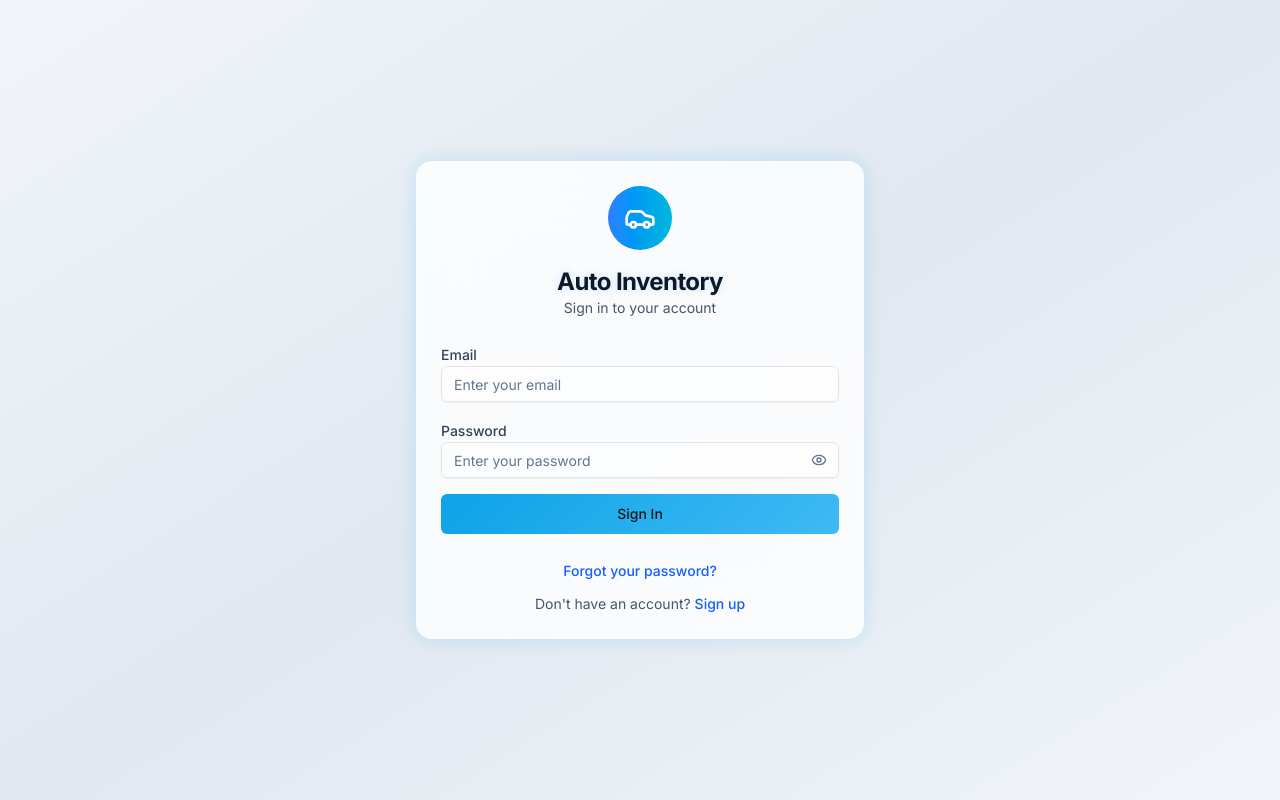
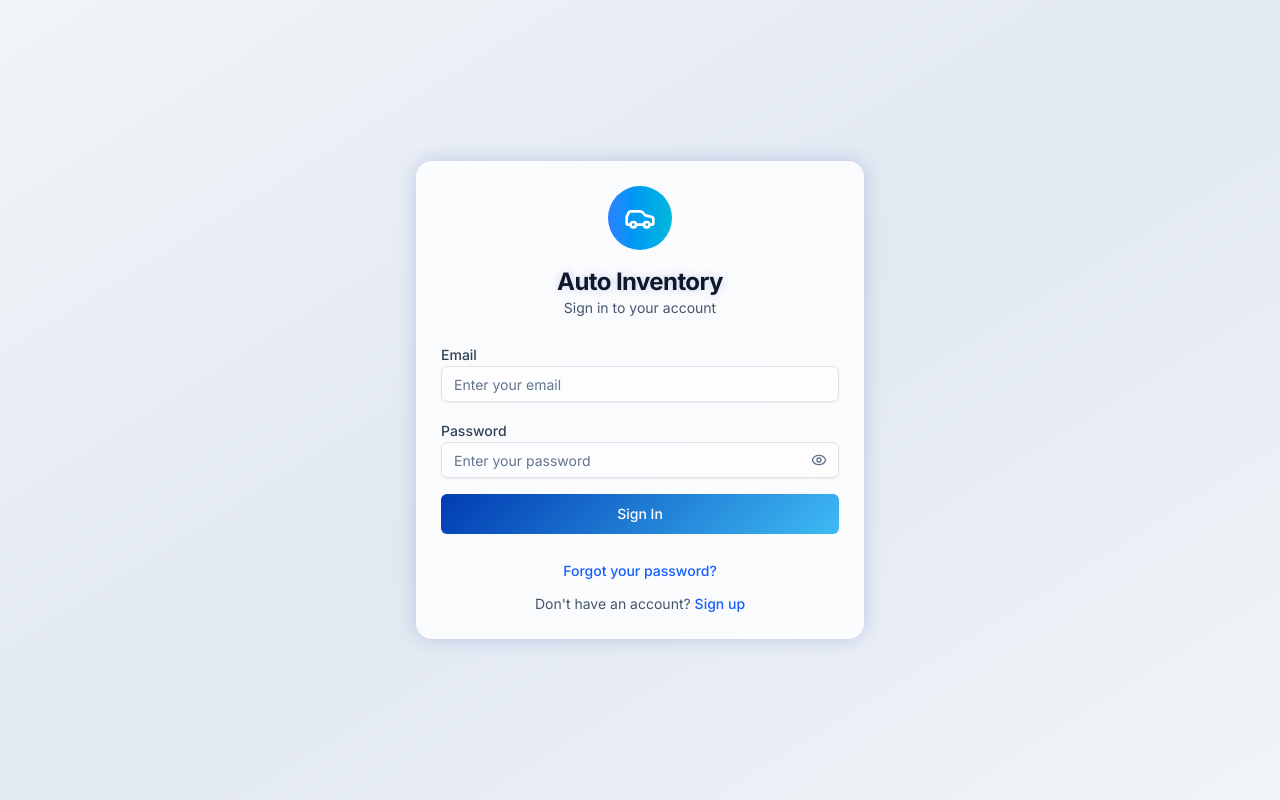
Before and after one commit to AlrightTech/Auto-Inventory-Management, a Next.js app: page /auth/login in a window 1280 px wide. Built offline with nearby package versions, Linux system fonts and the light colour scheme; no server answers.

Commit message:
Light mode fixes

```diff
--- a/src/app/admin/AdminLayoutClient.tsx
+++ b/src/app/admin/AdminLayoutClient.tsx
@@ -18,7 +18,7 @@ export function AdminLayoutClient({ user, children }: AdminLayoutClientProps) {
   const { unreadCount } = useUnreadMessages(user.id);
 
   return (
-    <div className="min-h-screen bg-gradient-to-br from-slate-100 via-slate-200 to-slate-100 dark:from-slate-900 dark:via-slate-800 dark:to-slate-900">
+    <div className="min-h-screen bg-gradient-to-br from-gray-50 via-gray-100 to-gray-50 dark:from-slate-900 dark:via-slate-800 dark:to-slate-900">
       <div className="flex h-screen">
         {/* Sidebar - fixed width on large screens, hidden on mobile */}
         <div className="hidden lg:block w-64 flex-shrink-0">
--- a/src/app/globals.css
+++ b/src/app/globals.css
@@ -7,26 +7,32 @@
 @import "@fontsource/poppins/600.css";
 
 :root {
-  /* Light Theme - Improved Contrast */
-  --background: 0 0% 100%; /* White */
-  --foreground: 0 0% 9%; /* Much darker for better contrast */
-  --primary: 199 89% 48%; /* Electric blue */
-  --primary-foreground: 0 0% 98%;
-  --primary-glow: 199 89% 48% / 0.2;
-  --secondary: 0 0% 96.1%;
-  --secondary-foreground: 0 0% 9%; /* Darker for better contrast */
-  --card: 0 0% 100%;
-  --card-foreground: 0 0% 9%; /* Much darker for better contrast */
-  --border: 0 0% 89.8%;
-  --input: 0 0% 96.1%;
-  --ring: 199 89% 48%;
-  --muted: 0 0% 96.1%;
-  --muted-foreground: 0 0% 25%; /* Much darker for better contrast */
-  --accent: 0 0% 96.1%;
-  --accent-foreground: 0 0% 9%; /* Darker for better contrast */
+  /* Light Theme - Enhanced Auto Inventory Palette */
+  --background: 0 0% 100%; /* #FFFFFF - Pure white */
+  --foreground: 220 13% 9%; /* #111827 - Dark gray for headings */
+  --primary: 220 100% 35%; /* #1E3A8A - Primary blue */
+  --primary-foreground: 0 0% 100%; /* #FFFFFF - White text on primary */
+  --primary-glow: 220 100% 35% / 0.2;
+  --secondary: 220 9% 95%; /* #F3F4F6 - Light gray background */
+  --secondary-foreground: 220 13% 9%; /* #111827 - Dark text on secondary */
+  --card: 0 0% 100%; /* #FFFFFF - White card background */
+  --card-foreground: 220 13% 9%; /* #111827 - Dark text on cards */
+  --border: 220 13% 89%; /* #E5E7EB - Light border */
+  --input: 220 9% 95%; /* #F3F4F6 - Input background */
+  --ring: 220 100% 35%; /* #1E3A8A - Focus ring */
+  --muted: 220 9% 95%; /* #F3F4F6 - Muted background */
+  --muted-foreground: 220 9% 35%; /* #4B5563 - Subheading text */
+  --accent: 220 100% 97%; /* #EFF6FF - Accent background */
+  --accent-foreground: 220 100% 35%; /* #1E3A8A - Accent text */
   --destructive: 0 84% 60%;
   --destructive-foreground: 0 0% 98%;
   --radius: 0.75rem;
+
+  /* Auto Inventory Brand Colors */
+  --brand-accent: 38 92% 50%; /* #F59E0B - Amber accent */
+  --brand-success: 173 80% 40%; /* #0D9488 - Teal success */
+  --brand-info: 220 100% 97%; /* #EFF6FF - Light blue info */
+  --brand-info-foreground: 220 100% 35%; /* #1E3A8A - Info text */
 
   /* Font variables */
   --font-inter: 'Inter', system-ui, sans-serif;
@@ -66,13 +72,43 @@ body {
   min-height: 100vh;
 }
 
-/* Glassmorphism utility classes */
+/* Enhanced Card System */
 .glass-card {
   @apply bg-white/60 dark:bg-slate-900/60 backdrop-blur-xl border border-white/20 dark:border-white/10 rounded-2xl;
 }
 
 .glass-card-strong {
   @apply bg-white/80 dark:bg-slate-900/80 backdrop-blur-2xl border border-white/30 dark:border-white/15 rounded-2xl;
+}
+
+/* Auto Inventory Card System */
+.card-enhanced {
+  @apply bg-white dark:bg-slate-900 border border-gray-200 dark:border-slate-700 rounded-xl shadow-sm hover:shadow-md transition-shadow duration-200;
+}
+
+.card-enhanced-hover {
+  @apply bg-white dark:bg-slate-900 border border-gray-200 dark:border-slate-700 rounded-xl shadow-sm hover:bg-blue-50 dark:hover:bg-slate-800/50 hover:border-blue-200 dark:hover:border-blue-800 hover:shadow-md transition-all duration-200;
+}
+
+/* Typography Enhancements */
+.text-heading {
+  @apply text-gray-900 dark:text-white font-semibold;
+}
+
+.text-subheading {
+  @apply text-gray-600 dark:text-gray-300 font-medium;
+}
+
+.text-body {
+  @apply text-gray-700 dark:text-gray-200;
+}
+
+.text-muted {
+  @apply text-gray-500 dark:text-gray-400;
+}
+
+.text-accent {
+  @apply text-blue-600 dark:text-blue-400;
 }
 
 /* Glow effects */
@@ -177,6 +213,36 @@ body {
 .focus-ring:focus {
   outline: 2px solid hsl(var(--ring));
   outline-offset: 2px;
+}
+
+/* Auto Inventory Button System */
+.btn-primary {
+  @apply bg-blue-600 hover:bg-blue-700 text-white font-medium px-4 py-2 rounded-lg transition-colors duration-200 focus:ring-2 focus:ring-blue-500 focus:ring-offset-2;
+}
+
+.btn-secondary {
+  @apply bg-gray-100 hover:bg-gray-200 text-gray-900 font-medium px-4 py-2 rounded-lg transition-colors duration-200 focus:ring-2 focus:ring-gray-500 focus:ring-offset-2;
+}
+
+.btn-accent {
+  @apply bg-amber-500 hover:bg-amber-600 text-white font-medium px-4 py-2 rounded-lg transition-colors duration-200 focus:ring-2 focus:ring-amber-500 focus:ring-offset-2;
+}
+
+/* Auto Inventory Badge System */
+.badge-success {
+  @apply bg-teal-600 text-white px-2 py-1 rounded-md text-xs font-medium;
+}
+
+.badge-warning {
+  @apply bg-amber-500 text-white px-2 py-1 rounded-md text-xs font-medium;
+}
+
+.badge-info {
+  @apply bg-blue-100 text-blue-800 px-2 py-1 rounded-md text-xs font-medium;
+}
+
+.badge-error {
+  @apply bg-red-100 text-red-800 px-2 py-1 rounded-md text-xs font-medium;
 }
 
 /* React Big Calendar Dark Theme */
--- a/src/components/ui/badge.tsx
+++ b/src/components/ui/badge.tsx
@@ -8,12 +8,18 @@ const badgeVariants = cva(
     variants: {
       variant: {
         default:
-          "border-transparent bg-primary text-primary-foreground hover:bg-primary/80",
+          "border-transparent bg-blue-600 text-white hover:bg-blue-700",
         secondary:
-          "border-transparent bg-secondary text-secondary-foreground hover:bg-secondary/80",
+          "border-transparent bg-gray-100 text-gray-900 hover:bg-gray-200",
         destructive:
-          "border-transparent bg-destructive text-destructive-foreground hover:bg-destructive/80",
-        outline: "text-foreground",
+          "border-transparent bg-red-100 text-red-800 hover:bg-red-200",
+        outline: "border-gray-300 text-gray-700 hover:bg-gray-50",
+        success:
+          "border-transparent bg-teal-600 text-white hover:bg-teal-700",
+        warning:
+          "border-transparent bg-amber-500 text-white hover:bg-amber-600",
+        info:
+          "border-transparent bg-blue-100 text-blue-800 hover:bg-blue-200",
       },
     },
     defaultVariants: {
--- a/src/components/ui/button.tsx
+++ b/src/components/ui/button.tsx
@@ -8,16 +8,18 @@ const buttonVariants = cva(
   {
     variants: {
       variant: {
-        default: "bg-primary text-primary-foreground hover:bg-primary/90",
+        default: "bg-blue-600 text-white hover:bg-blue-700 focus:ring-2 focus:ring-blue-500 focus:ring-offset-2",
         destructive:
-          "bg-destructive text-destructive-foreground hover:bg-destructive/90",
+          "bg-red-600 text-white hover:bg-red-700 focus:ring-2 focus:ring-red-500 focus:ring-offset-2",
         outline:
-          "border border-input bg-background hover:bg-accent hover:text-accent-foreground",
+          "border border-gray-300 bg-white text-gray-700 hover:bg-gray-50 hover:text-gray-900 focus:ring-2 focus:ring-blue-500 focus:ring-offset-2",
         secondary:
-          "bg-secondary text-secondary-foreground hover:bg-secondary/80",
-        ghost: "hover:bg-accent hover:text-accent-foreground",
-        link: "text-primary underline-offset-4 hover:underline",
-        glow: "bg-primary text-primary-foreground hover:bg-primary/90 glow-border hover-glow",
+          "bg-gray-100 text-gray-900 hover:bg-gray-200 focus:ring-2 focus:ring-gray-500 focus:ring-offset-2",
+        ghost: "text-gray-700 hover:bg-gray-100 hover:text-gray-900 focus:ring-2 focus:ring-gray-500 focus:ring-offset-2",
+        link: "text-blue-600 underline-offset-4 hover:underline hover:text-blue-700",
+        accent: "bg-amber-500 text-white hover:bg-amber-600 focus:ring-2 focus:ring-amber-500 focus:ring-offset-2",
+        success: "bg-teal-600 text-white hover:bg-teal-700 focus:ring-2 focus:ring-teal-500 focus:ring-offset-2",
+        glow: "bg-blue-600 text-white hover:bg-blue-700 glow-border hover-glow focus:ring-2 focus:ring-blue-500 focus:ring-offset-2",
       },
       size: {
         default: "h-10 px-4 py-2",
--- a/src/components/ui/card.tsx
+++ b/src/components/ui/card.tsx
@@ -8,7 +8,7 @@ const Card = React.forwardRef<
   <div
     ref={ref}
     className={cn(
-      "rounded-lg border bg-card text-card-foreground shadow-sm",
+      "rounded-xl border border-gray-200 dark:border-slate-700 bg-white dark:bg-slate-900 text-gray-900 dark:text-white shadow-sm hover:shadow-md transition-shadow duration-200",
       className
     )}
     {...props}
@@ -35,7 +35,7 @@ const CardTitle = React.forwardRef<
   <h3
     ref={ref}
     className={cn(
-      "text-2xl font-semibold leading-none tracking-tight",
+      "text-2xl font-semibold leading-none tracking-tight text-gray-900 dark:text-white",
       className
     )}
     {...props}
@@ -49,7 +49,7 @@ const CardDescription = React.forwardRef<
 >(({ className, ...props }, ref) => (
   <p
     ref={ref}
-    className={cn("text-sm text-muted-foreground", className)}
+    className={cn("text-sm text-gray-600 dark:text-gray-300", className)}
     {...props}
   />
 ));
--- a/tailwind.config.ts
+++ b/tailwind.config.ts
@@ -40,6 +40,13 @@ const config: Config = {
           DEFAULT: "hsl(var(--destructive))",
           foreground: "hsl(var(--destructive-foreground))",
         },
+        // Auto Inventory Brand Colors
+        brand: {
+          accent: "hsl(var(--brand-accent))",
+          success: "hsl(var(--brand-success))",
+          info: "hsl(var(--brand-info))",
+          "info-foreground": "hsl(var(--brand-info-foreground))",
+        },
       },
       borderRadius: {
         lg: "var(--radius)",
```
Also changed, not shown: src/app/admin/inventory/page.tsx (+11 -11 lines), src/components/inventory/VehicleTable.tsx (+15 -15 lines), src/components/layout/Header.tsx (+21 -21 lines), src/components/layout/Sidebar.tsx (+17 -17 lines), 1 other file (tests, documents, lock files or other folders).
